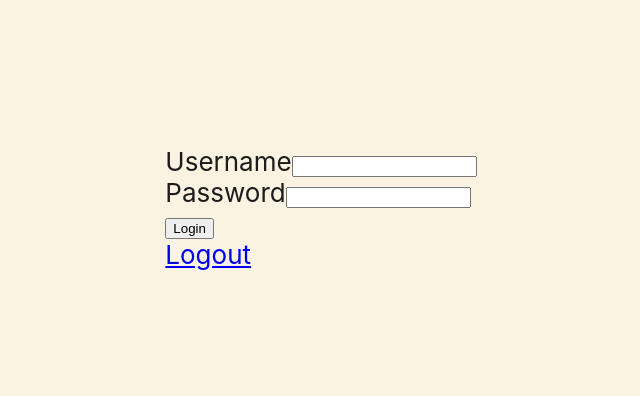
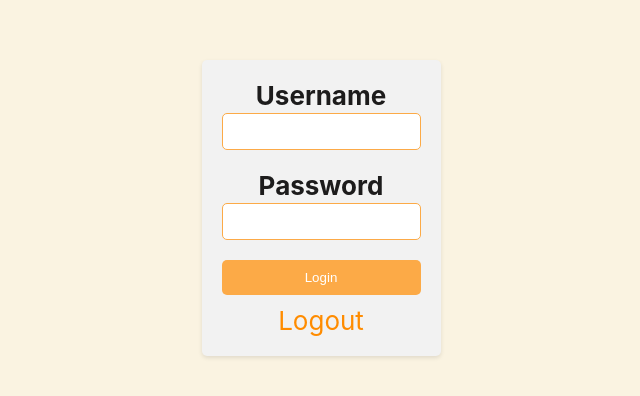
Before and after one commit to rkohen770/REST-API-REACT, a React (Create React App) app: page / in a window 1280 px wide. Shown: the part 192-588 px from the top of the page, without its empty margins (319-959 px from the left). Built offline with nearby package versions, Linux system fonts and the light colour scheme.

Commit message:
some style

```diff
--- a/src/App.js
+++ b/src/App.js
@@ -1,29 +1,20 @@
-import './App.css';
-import React, {Component} from 'react';
+import "./App.css";
+import React, { Component } from "react";
 import { Link, Route, Routes } from "react-router-dom";
-import Login from "./Login"
+import Login from "./Login";
 import { NotFound } from "./NotFound";
 
-let loginFlag=true;
+let loginFlag = true;
 
-function movingToNFPage ()
-{
-  loginFlag=false;
+function movingToNFPage() {
+  loginFlag = false;
 }
 
 function App() {
-
   return (
     <div className="App">
-      <header className="App-header">
-        { loginFlag && (<Login />)}
-        {/* <Routes>
-          <Route path="/login" component={Login} />
-        </Routes> */}
-      </header>
-     {/*  <Routes>
-        <Route path="*" onChanged={movingToNFPage()} element={<NotFound />} />
-      </Routes> */}
+      {/* <header className="App-header"> </header> */}
+      <body className="App-header">{loginFlag && <Login />}</body>
     </div>
   );
 }
--- a/src/Info.css
+++ b/src/Info.css
@@ -3,6 +3,8 @@
   margin: 0 auto;
   padding: 20px;
   background: #f2f2f2;
+  /* set the margin to be the height of the navbar */
+  margin-top: 60px;
   border-radius: 5px;
   box-shadow: 0 2px 4px rgba(0, 0, 0, 0.1);
 }
--- a/src/Login.css
+++ b/src/Login.css
@@ -1,14 +1,6 @@
 .active {
-  color: red;
+  color: #fcaa47 !important;
 }
-/* .navbar{
-    margin-bottom: 10px;
-    display: inline-block;
-    position: fixed;
-}
-.NavLink {
-    margin-left: 15px;
-} */
 .navbar {
   background-color: #333;
   display: flex;
@@ -29,6 +21,67 @@
   border-radius: 5px;
 }
 
+.welcome {
+  align-self: start;
+  color: #fff;
+  text-decoration: none;
+  margin: 0 10px;
+  padding: 5px;
+  border-radius: 5px;
+}
+
 .NavLink:hover {
   background-color: #555;
 }
+
+.container {
+  max-width: 400px;
+  text-align: center;
+  margin: 0 auto;
+  padding: 20px;
+  background: #f2f2f2;
+  border-radius: 5px;
+  box-shadow: 0 2px 4px rgba(0, 0, 0, 0.1);
+}
+
+.form-group {
+  margin-bottom: 20px;
+}
+
+label {
+  display: block;
+  font-weight: bold;
+}
+
+input[type="text"],
+input[type="password"] {
+  padding: 10px;
+  border: 1px solid #fcaa47;
+  border-radius: 5px;
+}
+
+button[type="submit"] {
+  display: block;
+  width: 100%;
+  padding: 10px;
+  background: #fcaa47;
+  color: #fff;
+  border: none;
+  border-radius: 5px;
+  cursor: pointer;
+}
+
+button[type="submit"]:hover {
+  background: #efc186;
+}
+
+.button-link {
+  display: inline-block;
+  margin-top: 10px;
+  color: #ff8c00;
+  text-decoration: none;
+}
+
+.button-link:hover {
+  text-decoration: underline;
+}
--- a/src/Login.jsx
+++ b/src/Login.jsx
@@ -69,6 +69,7 @@ function Login() {
     return (
       <>
         <navbar className={"navbar"}>
+          <NavLink className={"NavLink welcome"} >Welcome {username}!</NavLink>
           <NavLink className={"NavLink"} to="#" onClick={handleLogout}>
             Logout
           </NavLink>
@@ -85,9 +86,7 @@ function Login() {
             Info
           </NavLink>
         </navbar>
-        <div>
-          <h1>Welcome {username}</h1>
-        </div>
+
         <Routes>
           <Route path={`./login`} />
           <Route
--- a/src/Posts.css
+++ b/src/Posts.css
@@ -1,4 +1,3 @@
-
 body {
   margin: 0;
   padding: 0;
@@ -8,6 +7,8 @@
   width: 100%;
   padding: 20px;
   box-sizing: border-box;
+  /* set the margin to be the height of the navbar */
+  margin-top: 60px;
 }
 
 .posts_header {
@@ -24,7 +25,6 @@
   display: block;
   margin-bottom: 20px;
   font-size: 18px;
-
 }
 
 .posts_list_user h4 {
--- a/src/Todos.css
+++ b/src/Todos.css
@@ -4,13 +4,15 @@ body {
 .todos_container {
   max-width: 500px;
   margin: 0 auto;
+  /* set the margin to be the height of the navbar */
+  margin-top: 60px;
   padding: 20px;
 }
 
 .todos_header {
   font-size: 36px;
   margin-bottom: 55px;
-    color:  #ff8c00;
+  color: #ff8c00;
 }
 
 .sorting_section {
@@ -42,7 +44,6 @@ body {
 .sorting_section select option:hover {
   background-color: #e0e0e0;
 }
-
 
 .todos_list_user {
   padding: 0;
@@ -81,7 +82,7 @@ body {
   border-radius: 50%;
 }
 
-  .checkBox{
+.checkBox {
   margin: 8px 0px 0px 15px;
 }
 
```
Lines whose indentation alone changed are shown as unchanged.
